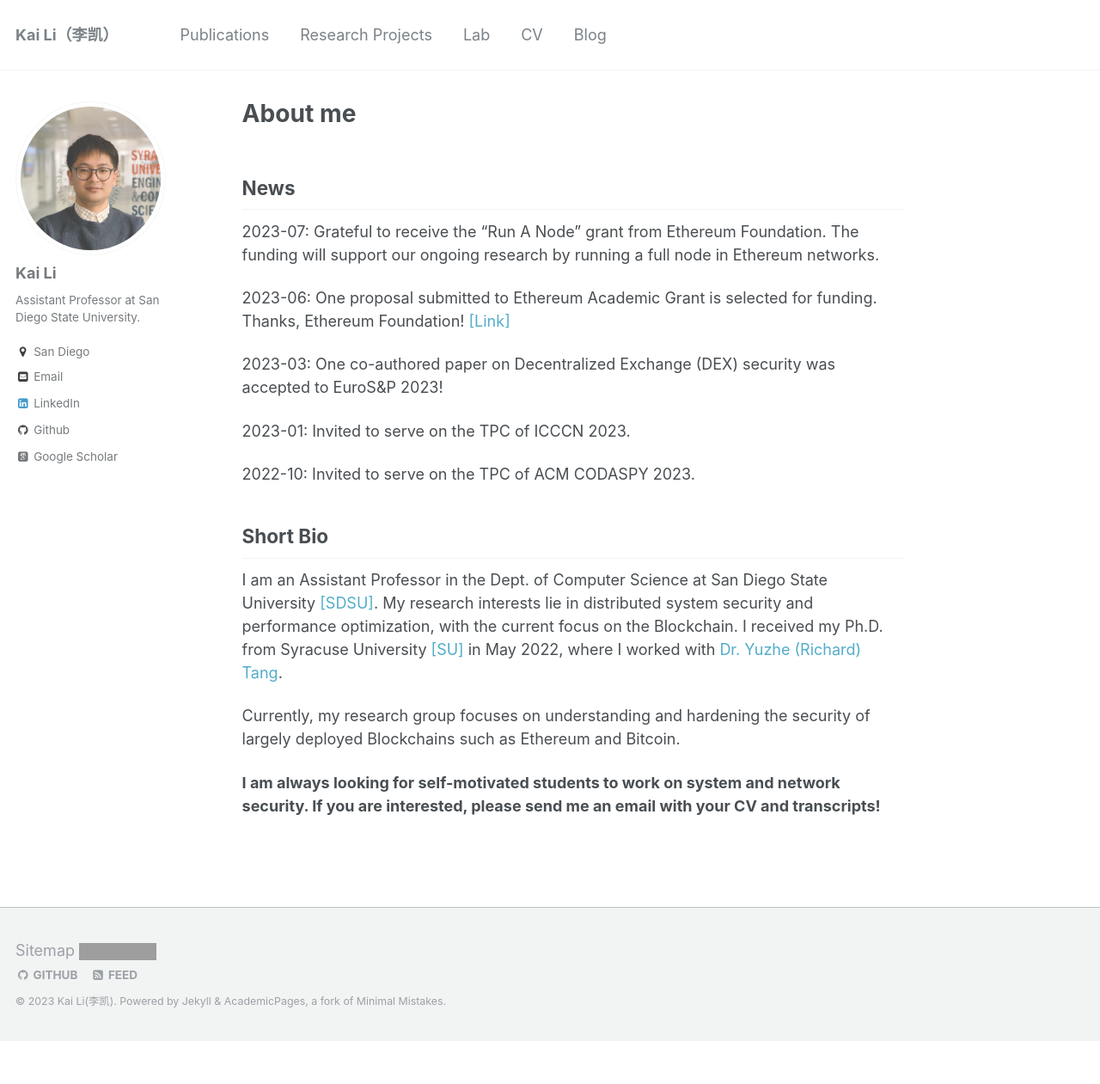
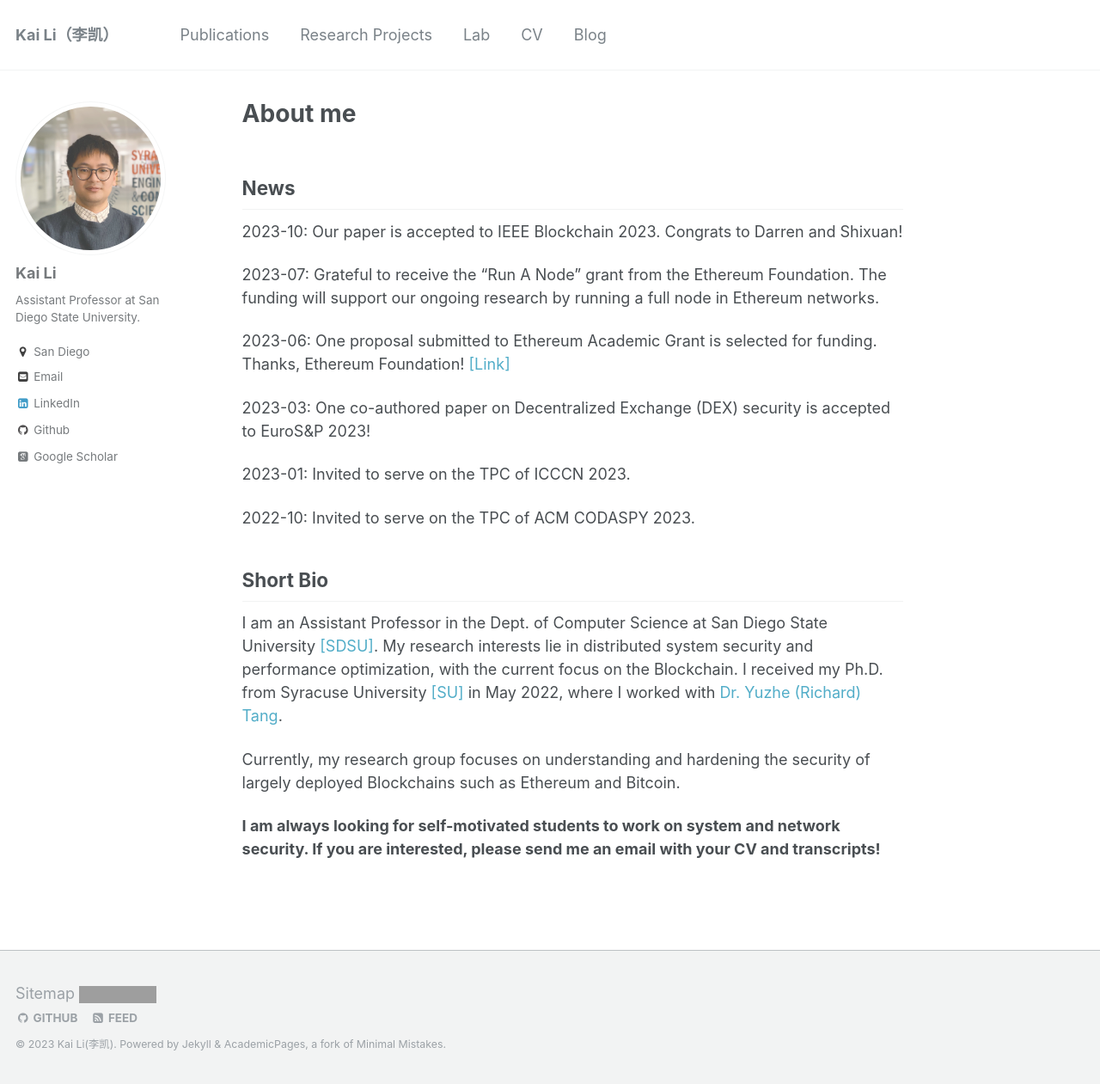
Before and after one commit to likai1993/likai1993.github.io, a Jekyll site: the page built from _pages/about.md, in a window 1280 px wide and 1261 px high. Shown: the whole window at 86% size. Built offline with Jekyll 4.4.1, drawn with Linux system fonts in a browser that asks for light colours; some web fonts are replaced; grey boxes are pictures that could not be loaded.

Commit message:
Update about.md

```diff
--- a/_pages/about.md
+++ b/_pages/about.md
@@ -10,11 +10,13 @@ redirect_from:
 
 News
 ----
-2023-07: Grateful to receive the "Run A Node" grant from Ethereum Foundation. The funding will support our ongoing research by running a full node in Ethereum networks.
+2023-10: Our paper is accepted to IEEE Blockchain 2023. Congrats to Darren and Shixuan!
+
+2023-07: Grateful to receive the "Run A Node" grant from the Ethereum Foundation. The funding will support our ongoing research by running a full node in Ethereum networks.
 
 2023-06: One proposal submitted to Ethereum Academic Grant is selected for funding. Thanks, Ethereum Foundation! [[Link]](https://blog.ethereum.org/2023/06/28/academic-grants-round-23)
 
-2023-03: One co-authored paper on Decentralized Exchange (DEX) security was accepted to EuroS&P 2023!
+2023-03: One co-authored paper on Decentralized Exchange (DEX) security is accepted to EuroS&P 2023!
 
 2023-01: Invited to serve on the TPC of ICCCN 2023.
 
```
